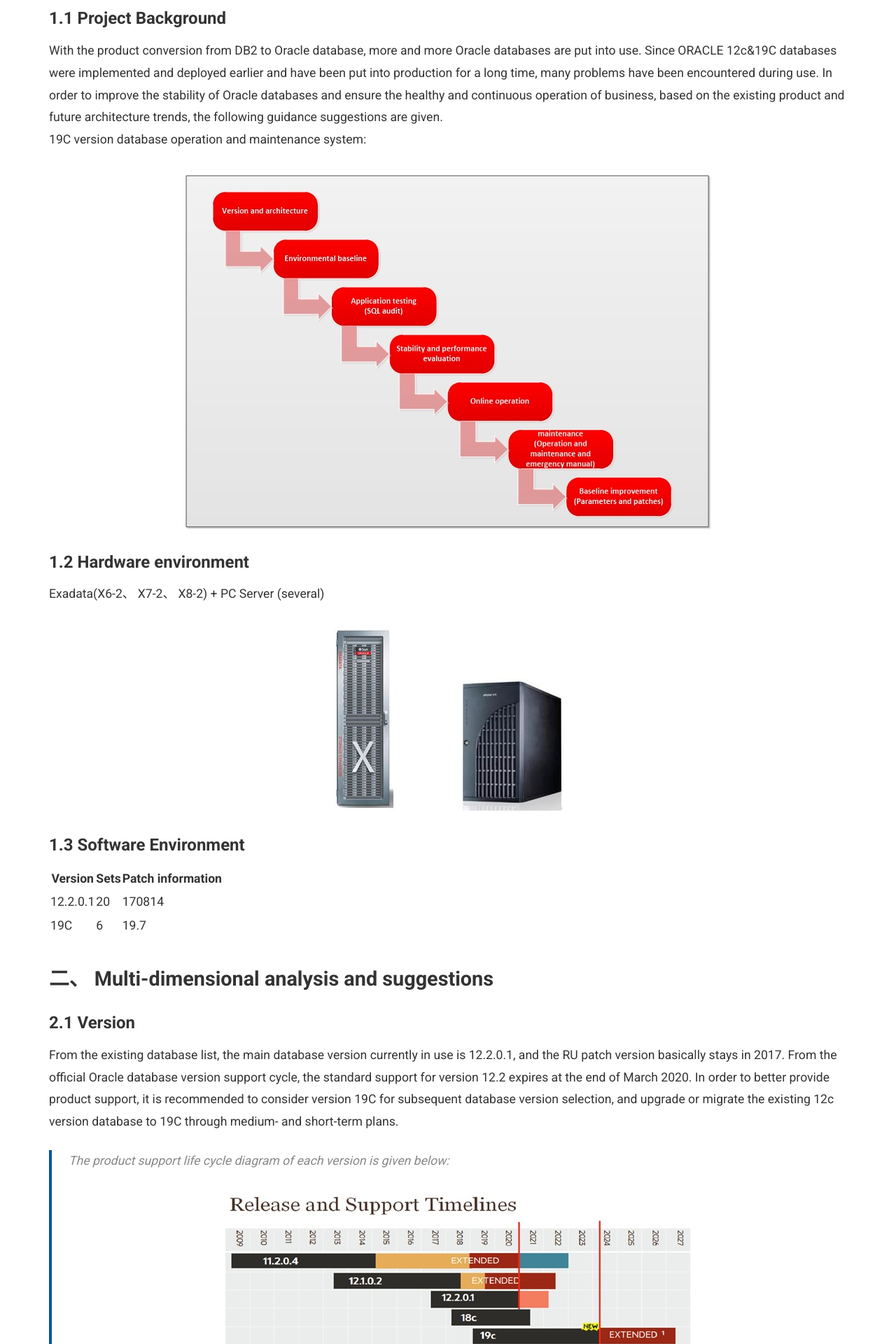
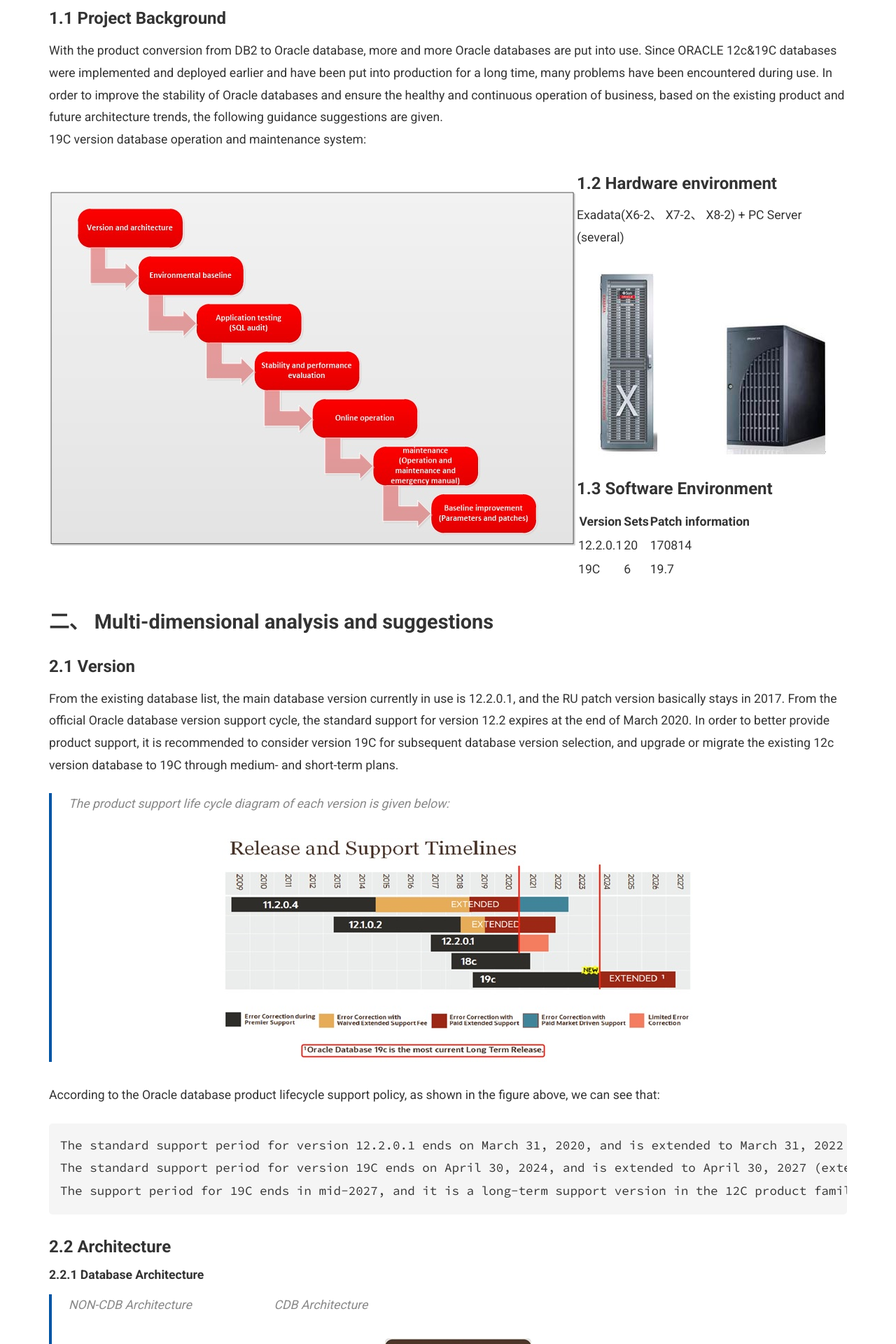
Before and after one commit to goodwaysIT/en, a Jekyll site: the page built from _posts/2025-05-27-ORACLE-19C-Database-Architecture-and-Operation-and-Maintenance-Guide.md, in a window 1280 px wide. Shown: the part 425-2345 px from the top of the page at 70% size. Built offline with Jekyll 4.4.1, drawn with Linux system fonts in a browser that asks for light colours.

Commit message:
Update 2025-05-27-ORACLE-19C-Database-Architecture-and-Operation-and-Maintenance-Guide.md

```diff
--- a/_posts/2025-05-27-ORACLE-19C-Database-Architecture-and-Operation-and-Maintenance-Guide.md
+++ b/_posts/2025-05-27-ORACLE-19C-Database-Architecture-and-Operation-and-Maintenance-Guide.md
@@ -14,7 +14,9 @@
 
 With the product conversion from DB2 to Oracle database, more and more Oracle databases are put into use. Since ORACLE 12c&19C databases were implemented and deployed earlier and have been put into production for a long time, many problems have been encountered during use. In order to improve the stability of Oracle databases and ensure the healthy and continuous operation of business, based on the existing product and future architecture trends, the following guidance suggestions are given.
 19C version database operation and maintenance system:
-![db_architecture](https://goodwaysit.github.io/en/assets/images/database/db_architecture.png#pic_left)
+<p>
+<img src="https://goodwaysit.github.io/en/assets/images/database/db_architecture.png" style="float:left;" />
+</p>
 
 ### 1.2	Hardware environment
 
```
